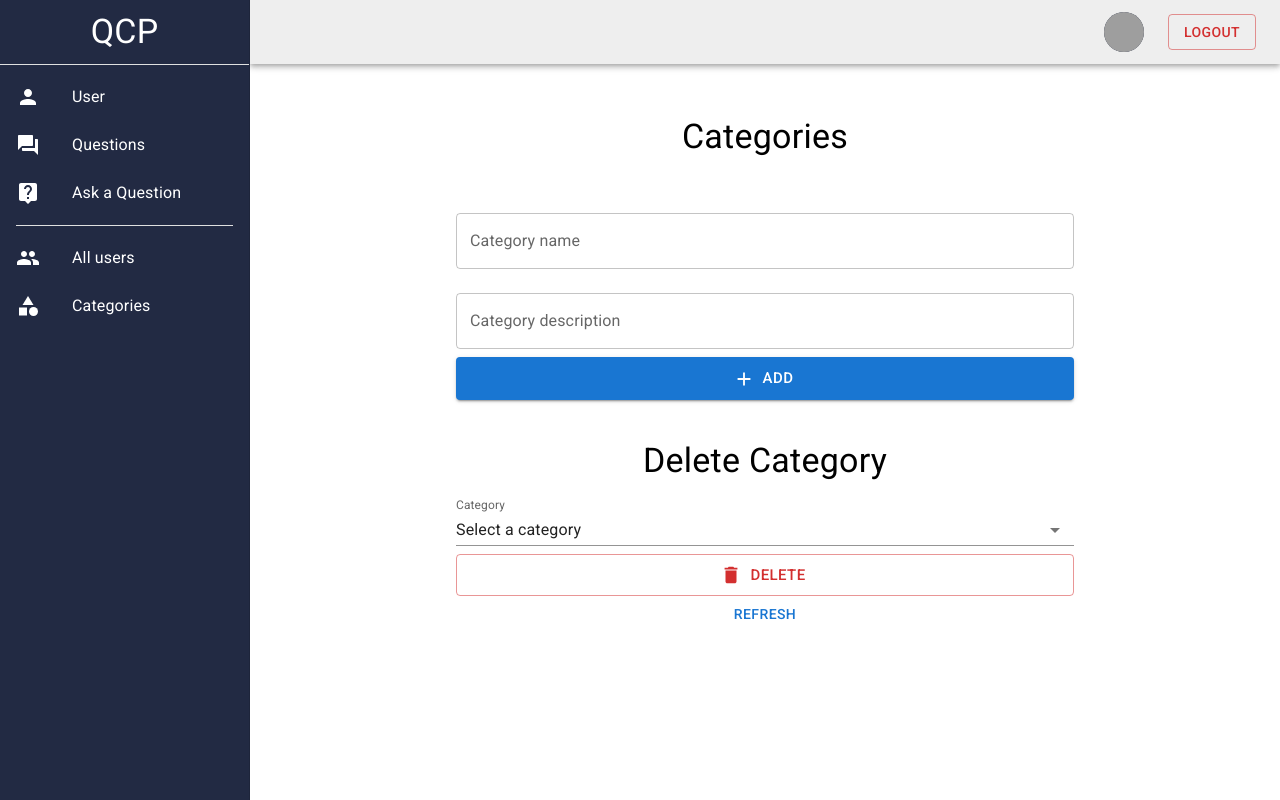
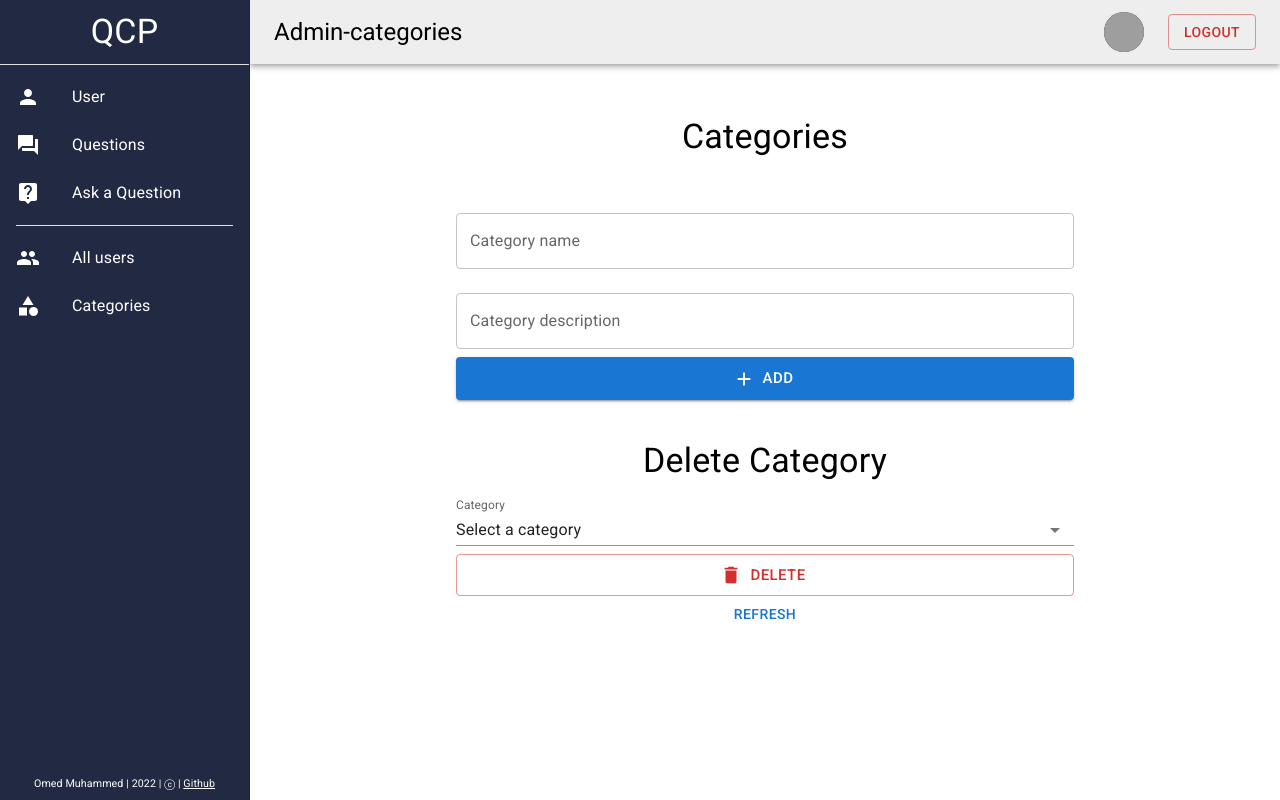
Before and after one commit to OmedM/Questions-community-project, a React (Create React App) app: page /main/admin-categories in a window 1280 px wide. Built offline with nearby package versions, Linux system fonts and the light colour scheme; grey boxes are pictures that could not be loaded; a web font is replaced by a local one.

Commit message:
Question page tabs are now scrollable

```diff
--- a/src/components/admin-categories.js
+++ b/src/components/admin-categories.js
@@ -5,7 +5,6 @@ import FormControl from '@mui/material/FormControl';
 import InputLabel from '@mui/material/InputLabel';
 import NativeSelect from '@mui/material/NativeSelect';
 import TextField from '@mui/material/TextField';
-import { categories } from './question-categories.js';
 import Button from '@mui/material/Button';
 import DeleteIcon from '@mui/icons-material/Delete';
 import AddIcon from '@mui/icons-material/Add';
@@ -16,7 +15,11 @@ import { getCategories } from '../API/api.js';
 import { useSelector } from 'react-redux';
 
 function AdminCategories() {
-     const [categories, setCategories] = React.useState();
+    const [categories, setCategories] = React.useState();
+    const [newCategory, setNewCategory] = React.useState({
+        categoryName: '',
+        categoryDescription: ''
+    });
 
     const dispatch = useDispatch();
 
--- a/src/components/admin-users.js
+++ b/src/components/admin-users.js
@@ -56,6 +56,7 @@ import DeleteIcon from '@mui/icons-material/Delete';
             <TableCell align="left">#</TableCell>
             <TableCell>Username</TableCell>
             <TableCell>Role</TableCell>
+            <TableCell>E-mail</TableCell>
             <TableCell align='right'>Delete user</TableCell>
           </TableRow>
         </TableHead>
@@ -68,6 +69,7 @@ import DeleteIcon from '@mui/icons-material/Delete';
               <TableCell align="left">{row.id}</TableCell>
               <TableCell>{row.displayName}</TableCell>
               <TableCell>{row.role}</TableCell>
+              <TableCell>{row.email}</TableCell>
               <TableCell align='right'>
                 <Button color='error'>
                   <DeleteIcon color='error' />
--- a/src/components/ask-question-page.js
+++ b/src/components/ask-question-page.js
@@ -4,7 +4,6 @@ import FormControl from '@mui/material/FormControl';
 import InputLabel from '@mui/material/InputLabel';
 import NativeSelect from '@mui/material/NativeSelect';
 import TextField from '@mui/material/TextField';
-import { categories } from './question-categories.js';
 import Button from '@mui/material/Button';
 import { ButtonGroup } from '@mui/material';
 import DeleteIcon from '@mui/icons-material/Delete';
--- a/src/components/main-navbar.js
+++ b/src/components/main-navbar.js
@@ -6,10 +6,13 @@ import IconButton from '@mui/material/IconButton';
 import Container from '@mui/material/Container';
 import Avatar from '@mui/material/Avatar';
 import Tooltip from '@mui/material/Tooltip';
-import { Link } from 'react-router-dom';
+import { Link, useLocation } from 'react-router-dom';
 import Button from '@mui/material/Button';
+import Typography from '@mui/material/Typography';
 
 const MainNavBar = () => {
+  const location = useLocation();
+
   return (
     <AppBar
         position="sticky"
@@ -17,7 +20,22 @@ const MainNavBar = () => {
             backgroundColor: '#eee'
         }}
     >
-      <Container maxWidth="xl" disableGutters>
+      <Container maxWidth="xl" disableGutters
+        sx={{
+          display: 'flex',
+          alignItems: 'center',
+          justifyContent: 'space-between'
+        }}
+      >
+        <Typography
+          variant='h5'
+          sx={{
+            marginLeft: 3,
+            color: '#000'
+          }}
+        >
+          {location.pathname.charAt(6).toUpperCase() + location.pathname.slice(7)}
+        </Typography>
         <Toolbar
             disableGutters
             sx={{
--- a/src/components/question-categories.js
+++ /dev/null
@@ -1,23 +0,0 @@
-export const categories = [
-    {
-        id: 0,
-        label: 'Bugs',
-        questions: [
-            {
-                id: 0,
-                qTitle: 'aaa',
-                qBody: 'Lorem ipsum dolor sit amet, consectetur adipiscing elit. Vestibulum laoreet dapibus massa. Cras in massa tristique, volutpat odio nec, elementum.',
-                qAnwers: []
-            },
-            {
-                id: 1,
-                qTitle: 'bbb'
-            },
-        ]
-    },
-    {
-        id: 1,
-        label: 'Inspiring',
-        questions: []
-    },
-];
--- a/src/components/questions-page.js
+++ b/src/components/questions-page.js
@@ -4,8 +4,8 @@ import Tabs from '@mui/material/Tabs';
 import Tab from '@mui/material/Tab';
 import Typography from '@mui/material/Typography';
 import Box from '@mui/material/Box';
-import { categories } from './question-categories.js';
 import OutlinedCard from './question-card.js';
+import { useSelector } from 'react-redux';
 
 function TabPanel(props) {
   const { children, value, index, ...other } = props;
@@ -43,19 +43,21 @@ function a11yProps(index) {
 export default function BasicTabs() {
   const [value, setValue] = React.useState(0);
 
+  const categories = useSelector((state) => state.categories.categories);
+
   const handleChange = (event, newValue) => {
     setValue(newValue);
   };
 
   return (
-    <Box sx={{ width: '100%' }}>
+    <Box sx={{ width: '100%', marginTop: 0.5 }}>
       <Box sx={{ borderBottom: 1, borderColor: 'divider' }}>
-        <Tabs value={value} onChange={handleChange} aria-label="basic tabs example" centered variant='fullWidth'>
+        <Tabs value={value} onChange={handleChange} aria-label="scrollable auto tabs example" scrollButtons="auto" variant='scrollable'>
           {
             categories.map(
-              (category, key) => {
+              (category) => {
                 return (
-                  <Tab label={category.label} {...a11yProps(category.id)} key={key}/>
+                  <Tab label={category.name} {...a11yProps(category.id)} key={category.id}/>
                 )
               }
             )
@@ -64,10 +66,9 @@ export default function BasicTabs() {
       </Box>
       {
         categories.map(
-          (category, key) => {
+          (category) => {
             return (
-              <TabPanel value={value} index={category.id} key={key}>
-              </TabPanel>
+              <TabPanel value={value} index={category.id} key={category.id}></TabPanel>
             )
           }
         )
--- a/src/components/sidebar.js
+++ b/src/components/sidebar.js
@@ -10,6 +10,7 @@ import { upperSidebarItems, lowerSidebarItems } from '../components/sidebar-item
 import { Link } from 'react-router-dom';
 import { Container } from '@mui/system';
 import Typography from '@mui/material/Typography';
+import { Button } from '@mui/material';
 
 function Sidebar() {
     return(
@@ -69,6 +70,21 @@ function Sidebar() {
                     </ListItem>
                 ))}
             </List>
+            <Container
+                sx={{
+                    height: '100%',
+                    display: 'flex',
+                    alignItems: 'flex-end',
+                    justifyContent: 'center',
+                    paddingBottom: 1
+                }}
+            >
+                <Typography
+                    fontSize='8pt'
+                >
+                    Omed Muhammed | 2022 | ⓒ | <a href='https://github.com/OmedM/Questions-community-project' target='_blank' style={{ color: 'inherit' }}>Github</a>
+                </Typography>
+            </Container>
         </Drawer>
     )
 }
--- a/src/components/sign-up-page.js
+++ b/src/components/sign-up-page.js
@@ -5,9 +5,12 @@ import TextField from "@mui/material/TextField";
 import Button from "@mui/material/Button";
 import { Typography } from '@mui/material';
 import NativeSelect from '@mui/material/NativeSelect';
-import { categories } from './question-categories.js'
+import { useSelector } from 'react-redux';
 
 function LoginPage() {
+
+    const roles = useSelector((state) => state.categories.categories)
+
     return (
         <Container
             maxWidth='xs'
@@ -45,9 +48,9 @@ function LoginPage() {
             >
                     <option disabled value={100}>Select a role</option>
                     {
-                        categories.map(
-                            (category, key) => {
-                                return <option value={category.id} key={key}>{category.label}</option>
+                        roles.map(
+                            (category) => {
+                                return <option value={category.id} key={category.id}>{category.label}</option>
                             }
                         )
                     }
```
Also changed, not shown: src/components/questions.js (deleted).
